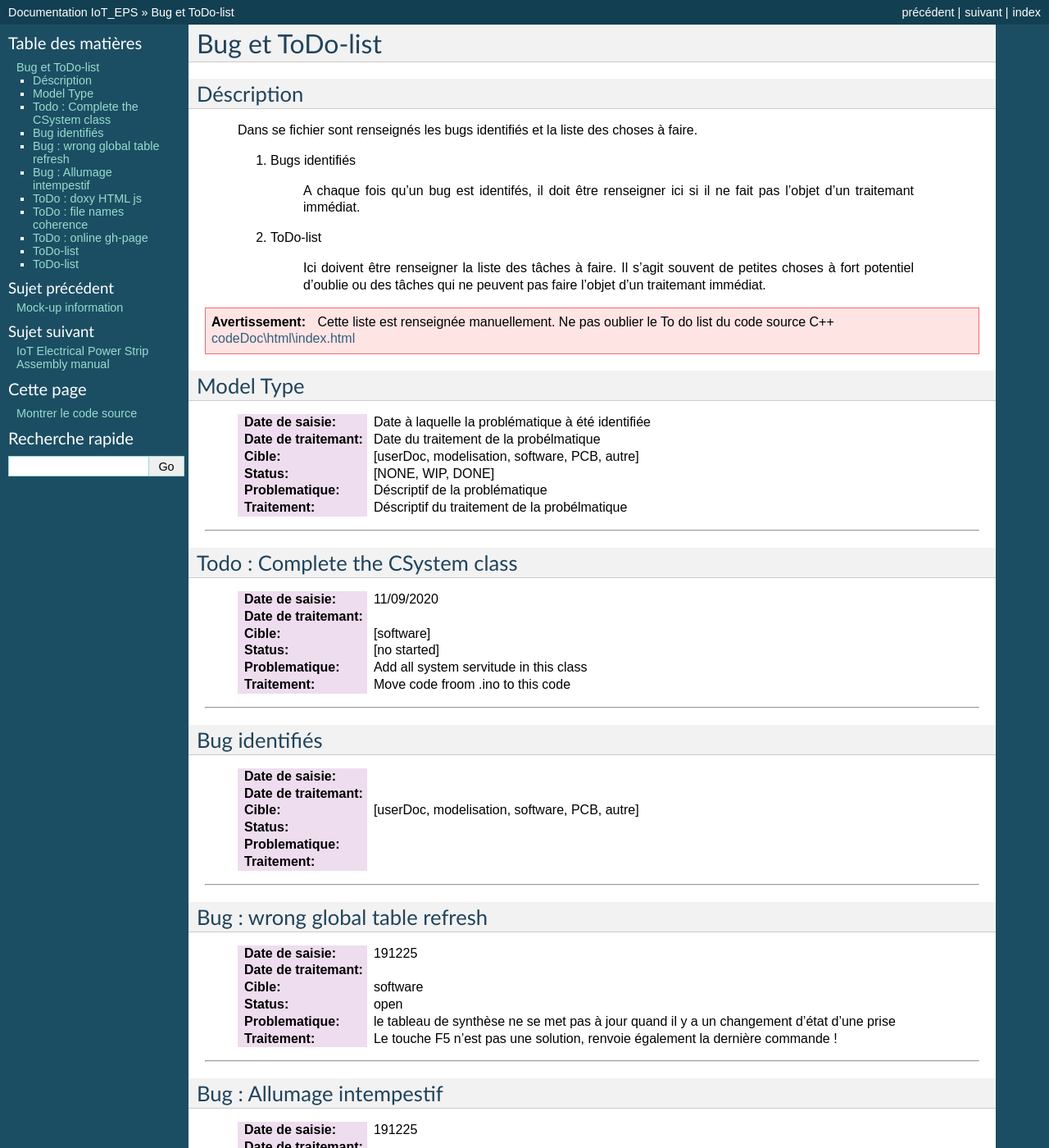
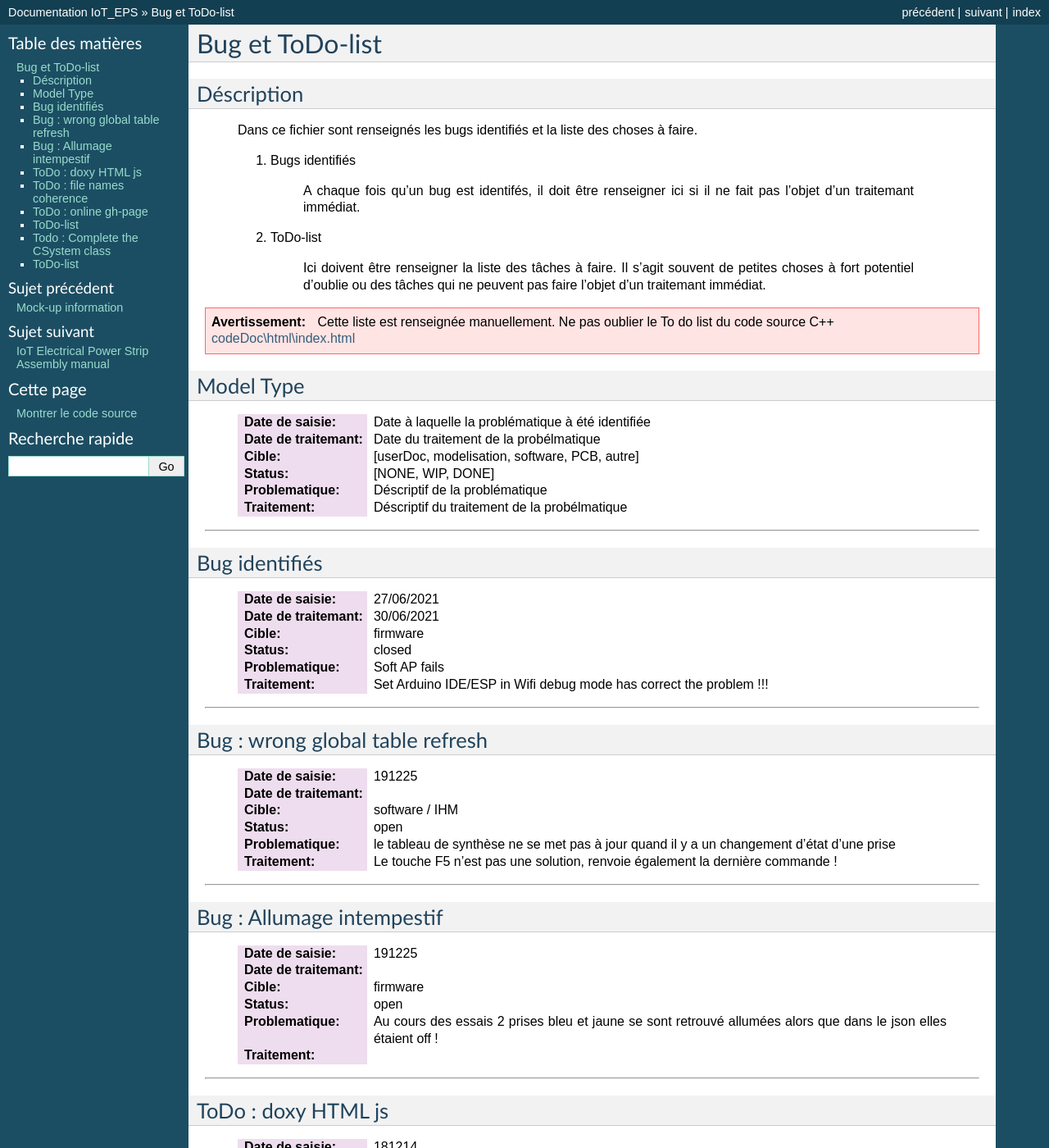
Before and after one commit to volab/IoT_EPS, a Sphinx documentation site: the page built from _1_userDoc/source/Bug_ToDoLst.rst, in a window 1280 px wide and 1400 px high. Shown: the whole window at 82% size. Built offline with Sphinx 7.4.7, drawn with Linux system fonts in a browser that asks for light colours; some of the changed text lies outside the part shown.

Commit message:
A lot of files modified but bug, I didn't find the bug! I put IDE in Wifi debug mode and the system return to a normal behavior !

```diff
--- a/_1_userDoc/source/Bug_ToDoLst.rst
+++ b/_1_userDoc/source/Bug_ToDoLst.rst
@@ -5,7 +5,7 @@
 Déscription
 ===========
 
-    Dans se fichier sont renseignés les bugs identifiés et la liste des choses à faire.
+    Dans ce fichier sont renseignés les bugs identifiés et la liste des choses à faire.
 
     #. Bugs identifiés
 
@@ -34,37 +34,24 @@
 
 ----------------------------------------------------------------------------------------------------
 
-Todo : Complete the CSystem class
-==========================================
-
-    :Date de saisie:        11/09/2020
-    :Date de traitemant:
-    :Cible:                 [software]
-    :Status:                [no started]
-    :Problematique:         Add all system servitude in this class
-    :Traitement:            Move code froom .ino to this code
-
-
-------------------------------------------------------------------------------------------
-
 Bug identifiés
 ==============
 
-    :Date de saisie:
-    :Date de traitemant:
-    :Cible:                 [userDoc, modelisation, software, PCB, autre]
-    :Status:
-    :Problematique:
-    :Traitement:
+    :Date de saisie:        27/06/2021
+    :Date de traitemant:    30/06/2021
+    :Cible:                 firmware
+    :Status:                closed
+    :Problematique:         Soft AP fails
+    :Traitement:            Set Arduino IDE/ESP in Wifi debug mode has correct the problem !!!
 
 ------------------------------------------------------------------------------------------
 
 Bug : wrong global table refresh
 ==================================
 
-    :Date de saisie:   191225
+    :Date de saisie:    191225
     :Date de traitemant:
-    :Cible:             software
+    :Cible:             software / IHM
     :Status:            open
     :Problematique:     le tableau de synthèse ne se met pas à jour quand il y a un changement d'état d'une prise
     :Traitement:        Le touche F5 n'est pas une solution, renvoie également la dernière commande !
@@ -77,7 +64,7 @@
 
     :Date de saisie:        191225
     :Date de traitemant:
-    :Cible:                 autre
+    :Cible:                 firmware
     :Status:                open
     :Problematique:         Au cours des essais 2 prises bleu et jaune se sont retrouvé allumées alors
                             que dans le json elles étaient off !
@@ -133,6 +120,21 @@
     :Problematique:         Créer un fichier de config.h regroupant tous les #define
     :Traitement:
 
+----------------------------------------------------------------------------------------------------
+
+Todo : Complete the CSystem class
+==========================================
+
+    :Date de saisie:        11/09/2020
+    :Date de traitemant:    10/02/2021
+    :Cible:                 [software]
+    :Status:                [closed]
+    :Problematique:         Add all system servitude in this class
+    :Traitement:            Move code froom .ino to this code
+
+
+----------------------------------------------------------------------------------------------------
+
 ToDo-list
 =========
 
```
Also changed, not shown: _1_userDoc/source/softDev.rst (+20 -0 lines), 5 other files.
